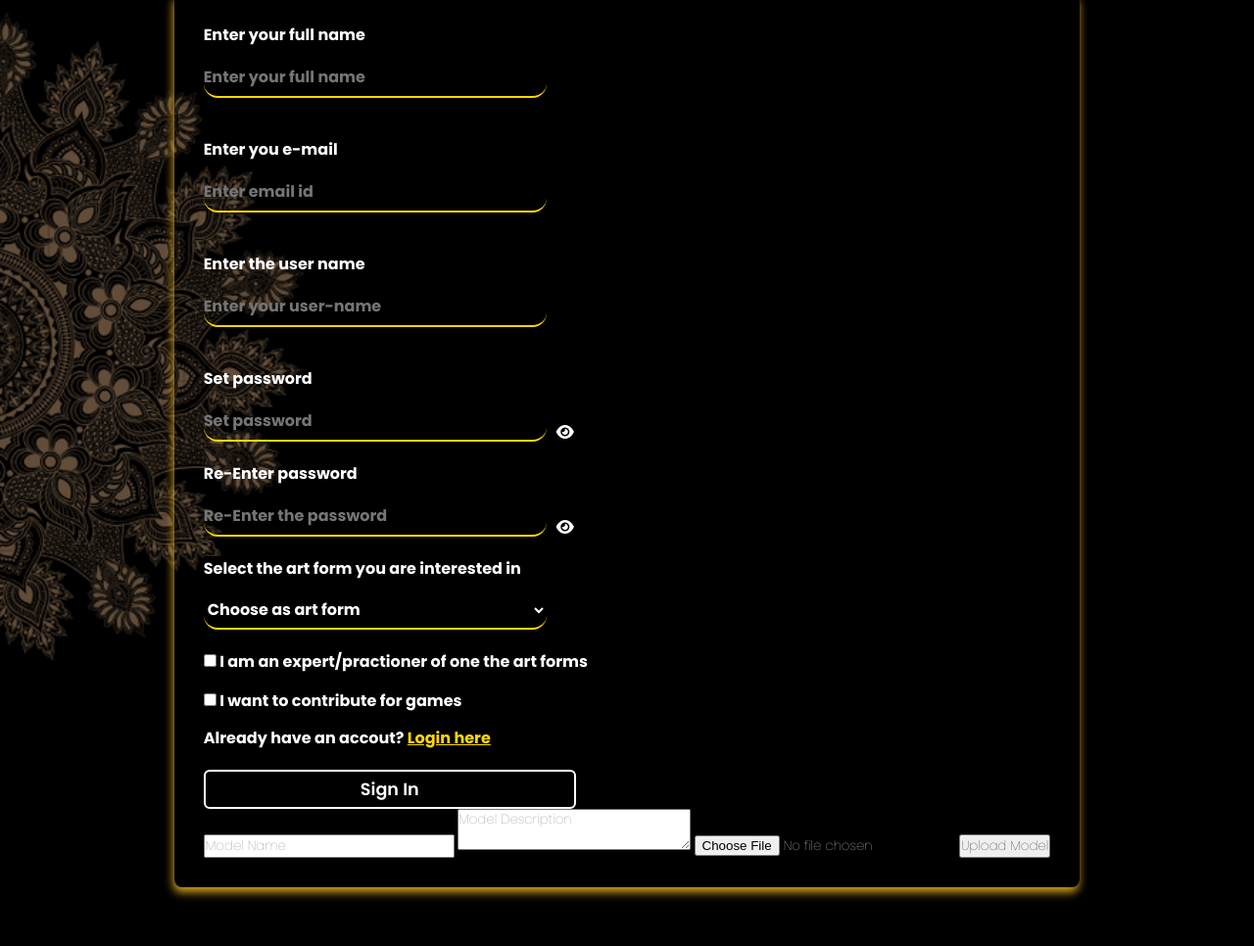
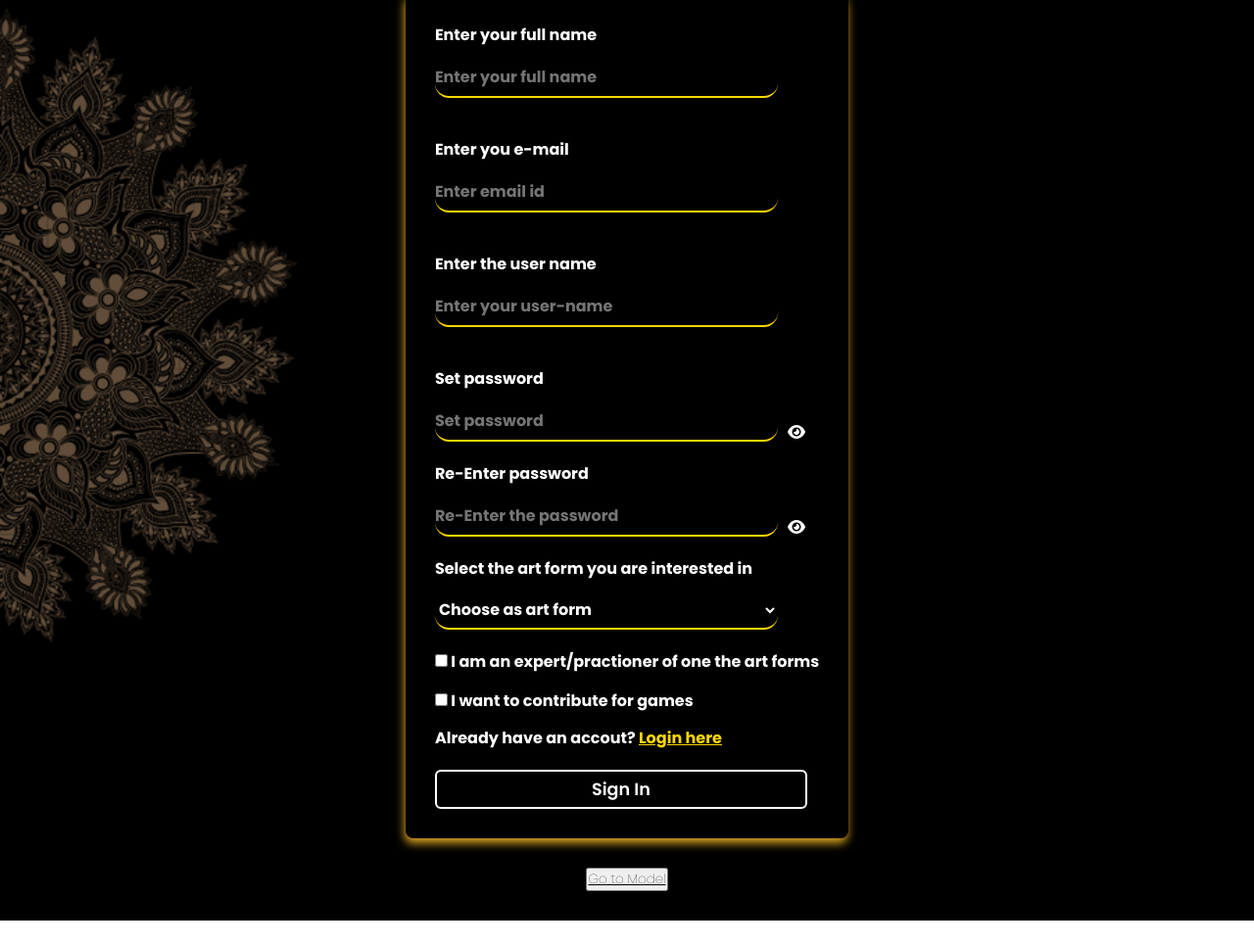
Before and after one commit to krishnabrahmajosyula/testRender, a plain HTML site: page index.html in a window 1280 px wide. Shown: the part 150-1116 px from the top of the page at 98% size. After the commit the page ends 1090 px from the top, so only its background shows below. Drawn offline with Linux system fonts and the light colour scheme.

Commit message:
minor change

```diff
--- a/index.html
+++ b/index.html
@@ -68,18 +68,19 @@
                         <button type="submit" class="register-btn">Sign In</button>
                     </div>
                 </form>
-                <form id="uploadForm">
+                <!-- <form id="uploadForm">
                     <input type="text" id="modelName" placeholder="Model Name" required />
                     <textarea id="modelDescription" placeholder="Model Description"></textarea>
                     <input type="file" id="modelFile" accept=".glb" required />
                     <button type="submit">Upload Model</button>
-                </form>
+                </form> -->
 
                 <div id="status"></div>
             </div>
         </div>
     </main>
     <footer>
+        <button><a style="color: black;" href="tripataka.html">Go to Model</a></button>
         <!-- Contact Us At:
         Ph.NO:9984148346
         <br>
```
